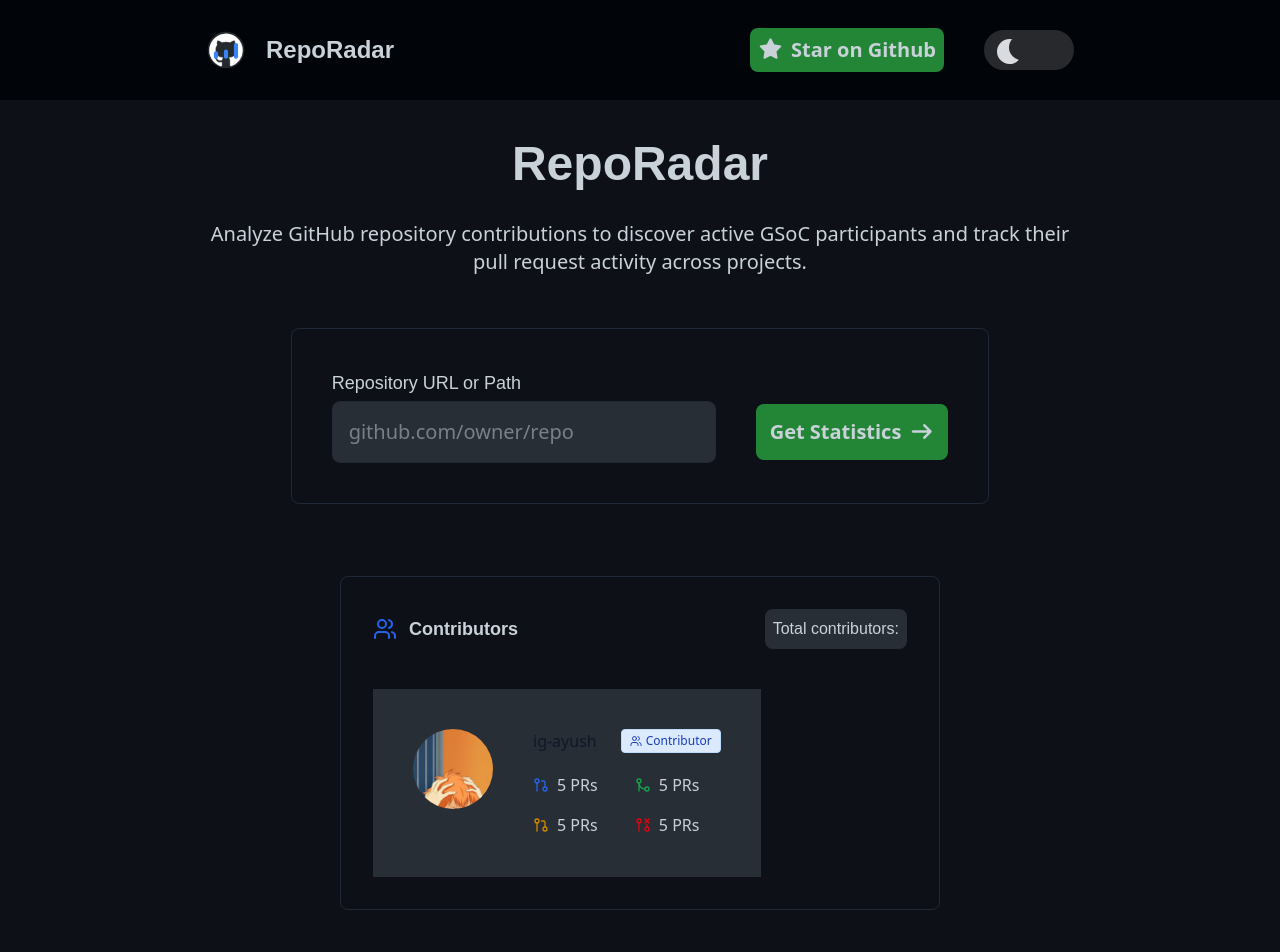
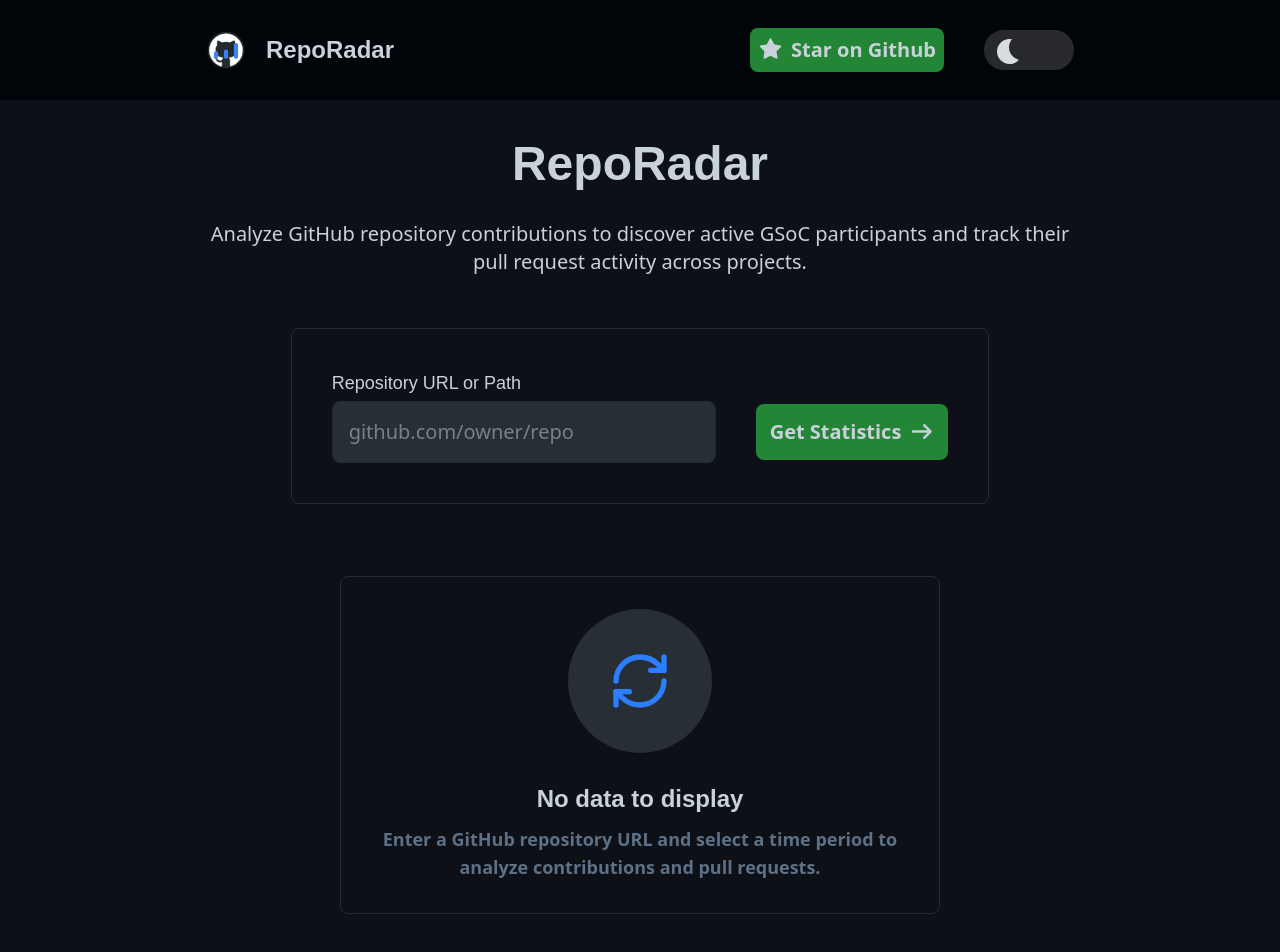
Before and after one commit to prajna7jain/GitScope, a React (Vite) app: page / in a window 1280 px wide. Shown: the top 952 px of the page. Built offline with nearby package versions, Linux system fonts and the light colour scheme.

Commit message:
No Data and statistics component

```diff
--- /dev/null
+++ b/src/components/NoData.jsx
@@ -0,0 +1,26 @@
+export function NoData() {
+    return(
+         <main className=" w-full h-auto flex flex-col items-center justify-center  gap-5 rounded-lg">
+            <div id="nodata-icon" className="bg-[#272e36] p-10 rounded-full">
+                <svg xmlns="http://www.w3.org/2000/svg"
+                viewBox="0 0 24 24"
+                fill="none"
+                stroke="currentColor"
+                stroke-width="2"
+                stroke-linecap="round"
+                stroke-linejoin="round"
+                class="lucide lucide-refresh-cw w-16 h-16 text-blue-500 dark:text-blue-400">
+                 <path d="M3 12a9 9 0 0 1 9-9 9.75 9.75 0 0 1 6.74 2.74L21 8"></path>
+                 <path d="M21 3v5h-5"></path>
+                 <path d="M21 12a9 9 0 0 1-9 9 9.75 9.75 0 0 1-6.74-2.74L3 16"></path>
+                 <path d="M8 16H3v5"></path>
+            </svg>
+            </div>
+
+            <div id="Informations" className="text-center">
+                <h1 className="text-2xl font-bold p-2.5">No data to display</h1>
+                <h2 className="font-semibold text-[#5d7086] text-lg">Enter a GitHub repository URL and select a time period to <br /> analyze contributions and pull requests.</h2>
+            </div>
+         </main>
+    )
+}
--- a/src/components/Statistics.jsx
+++ b/src/components/Statistics.jsx
@@ -1,7 +1,19 @@
 export default function Statistics()
 {
     return (
-        <main className="bg-[#272e36] w-fit h-auto flex p-10 gap-10">
+           <main className="border border-[#1f2937] rounded-lg  h-auto w-full p-8 m-8 flex flex-col gap-10">
+            <div id="heading" className="flex justify-between">
+               <div id="left-side" className="flex gap-3 items-center">
+                 <img src="Assests/contribution.svg" alt="Contribution" />
+                <h1 className="text-lg font-bold">Contributors</h1>
+               </div>
+               <div id="right-side" className="">
+                    <h1 className="p-2 rounded-lg bg-[#272e36]">Total contributors: </h1>
+               </div>
+            </div>
+
+            <div id="repo-result" className="">
+                 <main className="bg-[#272e36] w-fit h-auto flex p-10 gap-10 rounded-lg">
             <div id="profile-pic" className="w-20 h-20">
                 <img src="Assests/image.jpg" alt="Owner Profile Pic" className="w-full h-full rounded-full object-cover"/>
             </div>
@@ -59,5 +71,7 @@
                 </div>
             </div>
         </main>
+            </div>
+        </main>
     )
 }
--- a/src/pages/RepoResult.jsx
+++ b/src/pages/RepoResult.jsx
@@ -1,21 +1,11 @@
 import Statistics from "../components/Statistics"
+import { NoData } from "../components/NoData"
 
 export default function RepoResult({ repo }) {
     return(
-        <main className="border border-[#1f2937] rounded-lg  h-auto w-1/2 p-8 m-8 flex flex-col gap-10">
-            <div id="heading" className="flex justify-between">
-               <div id="left-side" className="flex gap-3 items-center">
-                 <img src="Assests/contribution.svg" alt="Contribution" />
-                <h1 className="text-lg font-bold">Contributors</h1>
-               </div>
-               <div id="right-side" className="">
-                    <h1 className="p-2 rounded-lg bg-[#272e36]">Total contributors: </h1>
-               </div>
-            </div>
-
-            <div id="repo-result" className="">
-                <Statistics />
-            </div>
-        </main>
+     <main className="border border-[#1f2937] rounded-lg  h-auto w-1/2 p-8 m-8 flex flex-col justify-center items-center gap-10">
+       {repo == "" && <NoData />}
+       {repo != "" && <Statistics />}
+     </main>
     )
 }
```
